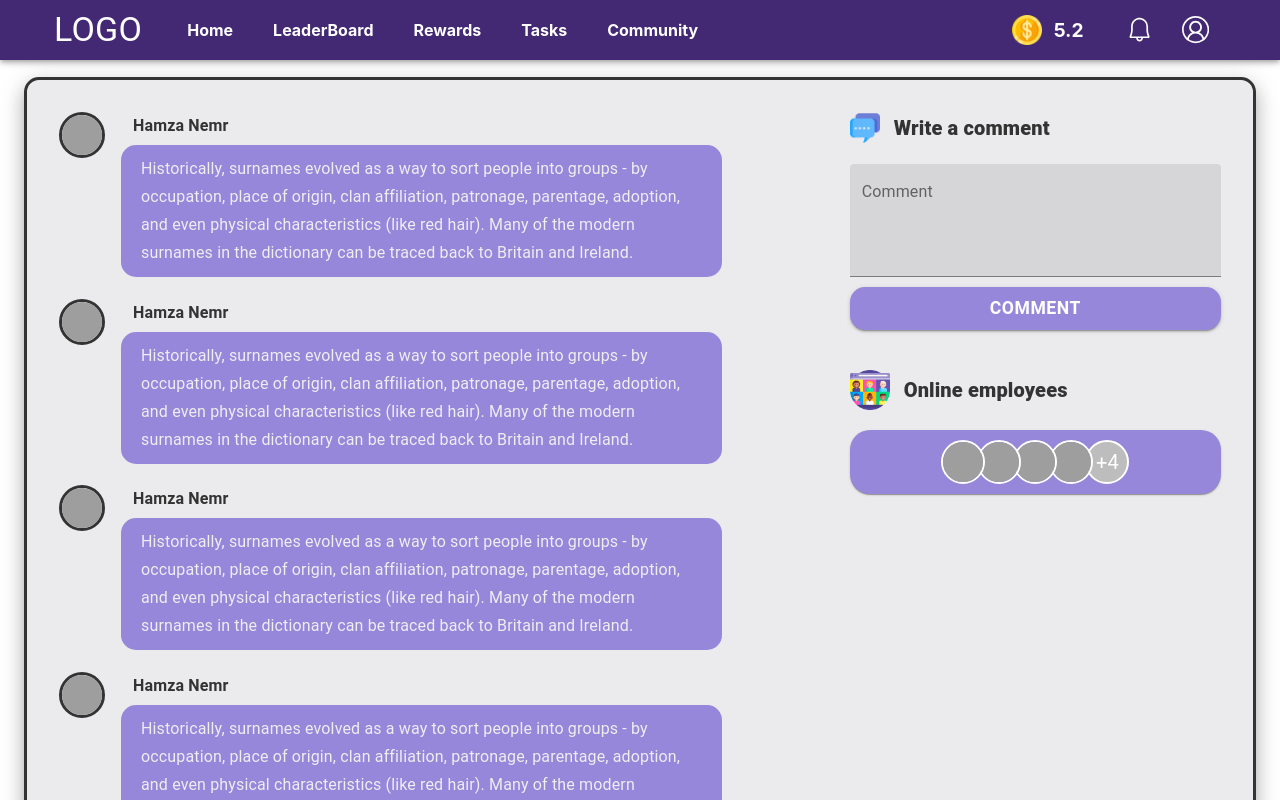
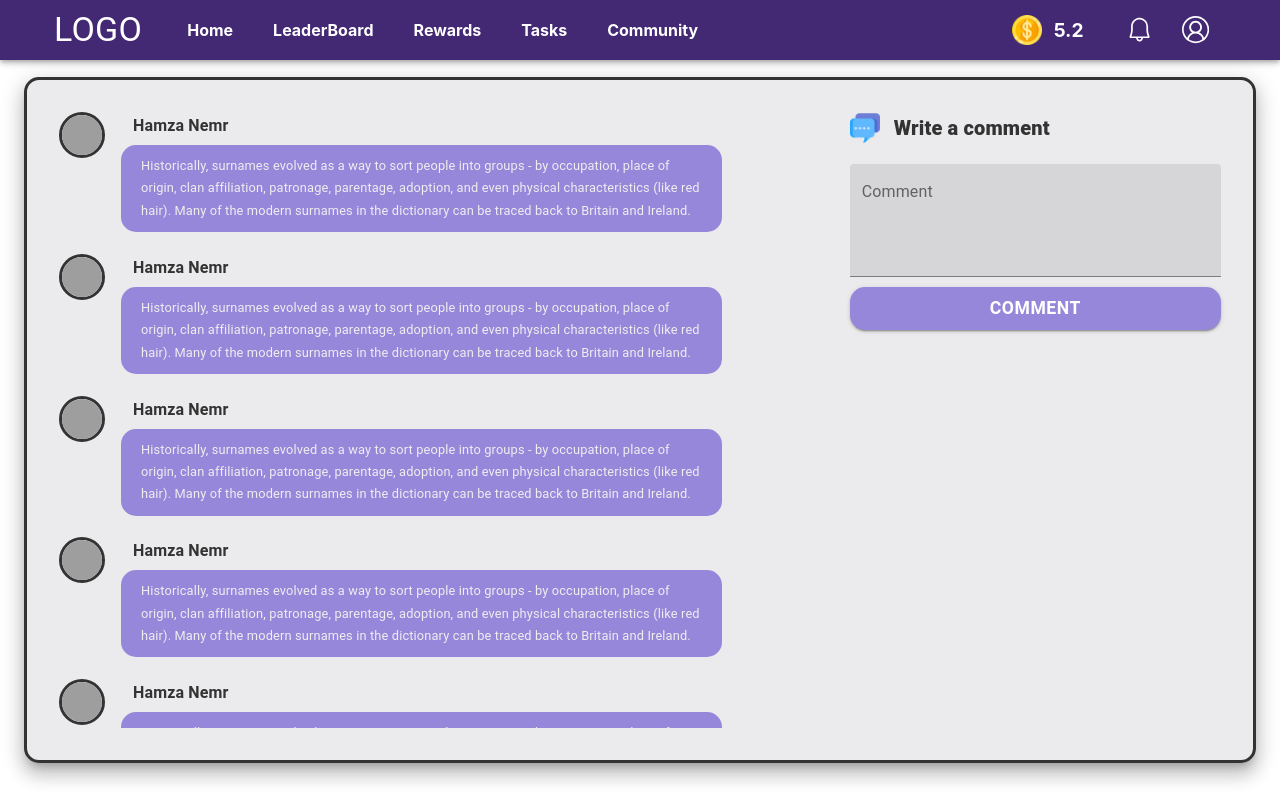
Before and after one commit to HamzaNmr/Gamification, a React (Create React App) app in the folder client/client/: page /community in a window 1280 px wide. Shown: the top 800 px of the page. Built offline with nearby package versions, Linux system fonts and the light colour scheme; grey boxes are pictures that could not be loaded.

Commit message:
updates many components

```diff
--- a/client/client/src/components/Community/Community.js
+++ b/client/client/src/components/Community/Community.js
@@ -2,7 +2,7 @@ import React from 'react';
 import {Grid, Paper, Typography, TextField, Button, Avatar, Grow } from '@material-ui/core';
 
 import useStyles from './styles';
-import OnlineUser from '../OnlineUser/OnlineUser';
+
 
 import CommentsImage from '../../images/comments.png';
 
@@ -24,7 +24,7 @@ const Community = () => {
   return (
    <Grow in>
      <div style={{margin: '77px 0 30px 0'}}>
-      <Paper elevation={12} style={{backgroundColor: '#EBEAEC', height: '100vh', border: '3px solid #333', borderRadius: 15, padding: '2rem'}}>
+      <Paper elevation={12} className={classes.paper}>
        <Grid container justifyContent='space-between' alignItems='stretch' spacing={3}>
 
         <Grid item lg={8} md={6} sm={12}>
@@ -33,7 +33,7 @@ const Community = () => {
             comments.map((comment, i) => (
 
               <div key={i}>
-                <div className={classes.styleComment} key={i}>
+              <div className={classes.styleComment} key={i}>
               <Avatar  alt='' src='https://img.freepik.com/premium-photo/young-handsome-man-with-beard-isolated-keeping-arms-crossed-frontal-position_1368-132662.jpg?w=360' style={{ width: '40px', height: '40px', border: '3px solid #333'}}>
 
                </Avatar>
@@ -41,7 +41,7 @@ const Community = () => {
                <Typography gutterBottom variant='subtitle1'>
 
              <div>
-             <strong style={{marginLeft:'12px', color: "#333"}} >{comment.name}</strong>
+             <strong style={{marginLeft:'12px', color: "#333",}} >{comment.name}</strong>
 
              <div className={classes.styleInnerComment}>
               {comment.description}
@@ -90,8 +90,6 @@ const Community = () => {
         </div>
 
 
-        <OnlineUser/>
-
         </Grid>
 
        </Grid>
--- a/client/client/src/components/Community/styles.js
+++ b/client/client/src/components/Community/styles.js
@@ -2,9 +2,12 @@ import { makeStyles } from '@material-ui/core/styles';
 
 export default makeStyles((theme) => ({
 
- textField:{
-
-    },
+ paper:{
+  backgroundColor: '#EBEAEC', height: '77vh', border: '3px solid #333', borderRadius: 15, padding: '2rem',
+  [theme.breakpoints.down('md')]: {
+    height: 'auto !important',
+},
+ },
   commentButton:{
     borderRadius: 15,
     marginBottom: 10,
@@ -24,11 +27,11 @@ export default makeStyles((theme) => ({
   },
 
   commentsInnerContainer:{
-    height:'95vh',
+    height:'77vh',
     overflow:  'auto',
     marginRight: '30px',
     [theme.breakpoints.down('md')]: {
-        height: '65vh',
+        height: '55vh',
     },
   },
   styleComment: {
@@ -44,6 +47,7 @@ export default makeStyles((theme) => ({
     borderRadius: '15px',
     color: '#eee',
     padding: '10px 20px',
+    fontSize: '.8rem',
   },
 
   styleCommentReply: {
--- a/client/client/src/components/Leaderboard/Profiles.js
+++ b/client/client/src/components/Leaderboard/Profiles.js
@@ -133,6 +133,15 @@ function Item(data) {
 
             <ScrollAnimation animateIn="animate__bounceInRight" >
               <Paper className={classes.leaderboardCard}>
+              <div style={{display: 'flex', alignItems:'center', justifyContent: 'space-between', marginBottom: '14px'}}>
+              <div style={{color: 'white', marginLeft: '35px'}} className={classes.centered} >
+                    <Typography variant="body2">Rank</Typography>
+                    <Typography variant="body2">Players</Typography>
+              </div>
+              <div style={{color: 'white', marginRight: '50px'}}>
+                <Typography variant="body2"># Level</Typography>
+              </div>
+              </div>
                 {data.map((user, index) => (
                   // <Paper className={classes.bar} key={index}>
                   //   <div
--- a/client/client/src/components/Leaderboard/styles.js
+++ b/client/client/src/components/Leaderboard/styles.js
@@ -22,11 +22,12 @@ export default makeStyles((theme) => ({
     // justifyContent: "center",
   },
   cardTop: {
-    display: 'flex', justifyContent: 'space-around', alignItems: 'center', backgroundColor: '#ECEBED', borderRadius: 15,padding: '30px 50px',
+    display: 'flex', justifyContent: 'space-around', alignItems: 'center', borderRadius: 15,padding: '30px 50px',
     boxShadow: "0px 0px 64px -38px rgba(0,0,0,0.75)",
     width: '350px',
     marginBottom: '30px',
     border: '3px solid #36205D',
+    background: 'linear-gradient(to bottom, #eee, #ddd ,white, #888987, gray)',
     [theme.breakpoints.down('sm')]: {
       width: '90%'
     },
@@ -100,7 +101,7 @@ bar:{
   // border: '3px solid gray',
   transition: '.5s ease-out',
   '&:hover':{
-      transform: 'scale(1.05)',
+      transform: 'scale(1.05) !important',
   }
 },
 centered:{
--- a/client/client/src/components/ProfileCard/ProfileModel/ProfileModel.js
+++ b/client/client/src/components/ProfileCard/ProfileModel/ProfileModel.js
@@ -155,7 +155,7 @@ const ProfileModel = () => {
               </div>
 
               <div>
-                <Button variant='contained'>Edit</Button>
+                <Button variant='contained'>Edit profile</Button>
               </div>
 
             </div>
--- a/client/client/src/components/ProfileCard/ProfileModel/reward.css
+++ b/client/client/src/components/ProfileCard/ProfileModel/reward.css
@@ -1,5 +1,5 @@
 .card {
-    width: 7.7rem;
+    width: 7.6rem;
     border-radius: 10px;
     margin: 10px;
     background: #eee;
--- a/client/client/src/components/Tasks/Task/styles.js
+++ b/client/client/src/components/Tasks/Task/styles.js
@@ -9,7 +9,7 @@ import { makeStyles } from "@material-ui/core/styles";
     },
 
     card:{
-      display: 'flex', height: '150px', backgroundColor: '#EBEAEC', width: '600px',
+      display: 'flex', height: '150px', backgroundColor: '#EBEAEC', width: '690px',
       [theme.breakpoints.down('md')]: {
         width: '100%',
       },
--- a/client/client/src/components/Tasks/Tasks.js
+++ b/client/client/src/components/Tasks/Tasks.js
@@ -14,10 +14,10 @@ const Tasks = () => {
 
             <Grid item lg={12} xs={12}>
 
-              <Paper style={{backgroundColor: '#432874', padding: '20px 30px', borderRadius: 15, color: 'white'}}>
-                <Typography variant='h4' style={{display: 'flex', alignItems: 'center',}}>
-                  <img alt='' src={AdviceImage} style={{width: 70, heigth: 70, marginRight: '14px'}}/>
-                  Advice  <span style={{fontSize: '1.2rem', marginLeft: '30px'}} className='adviceText'>Try to complete the tutorials video then go to answer on questions</span>
+              <Paper style={{backgroundColor: '#432874', padding: '7px 30px', borderRadius: 15, color: 'white',}}>
+                <Typography variant='h6' style={{display: 'flex', alignItems: 'center',}}>
+                  <img alt='' src={AdviceImage} style={{width: 40, heigth: 40, marginRight: '14px'}}/>
+                  Advice  <span style={{fontSize: '.8rem', marginLeft: '30px'}} className='adviceText'>Try to complete the tutorials video then go to answer on questions</span>
                 </Typography>
               </Paper>
 
```
